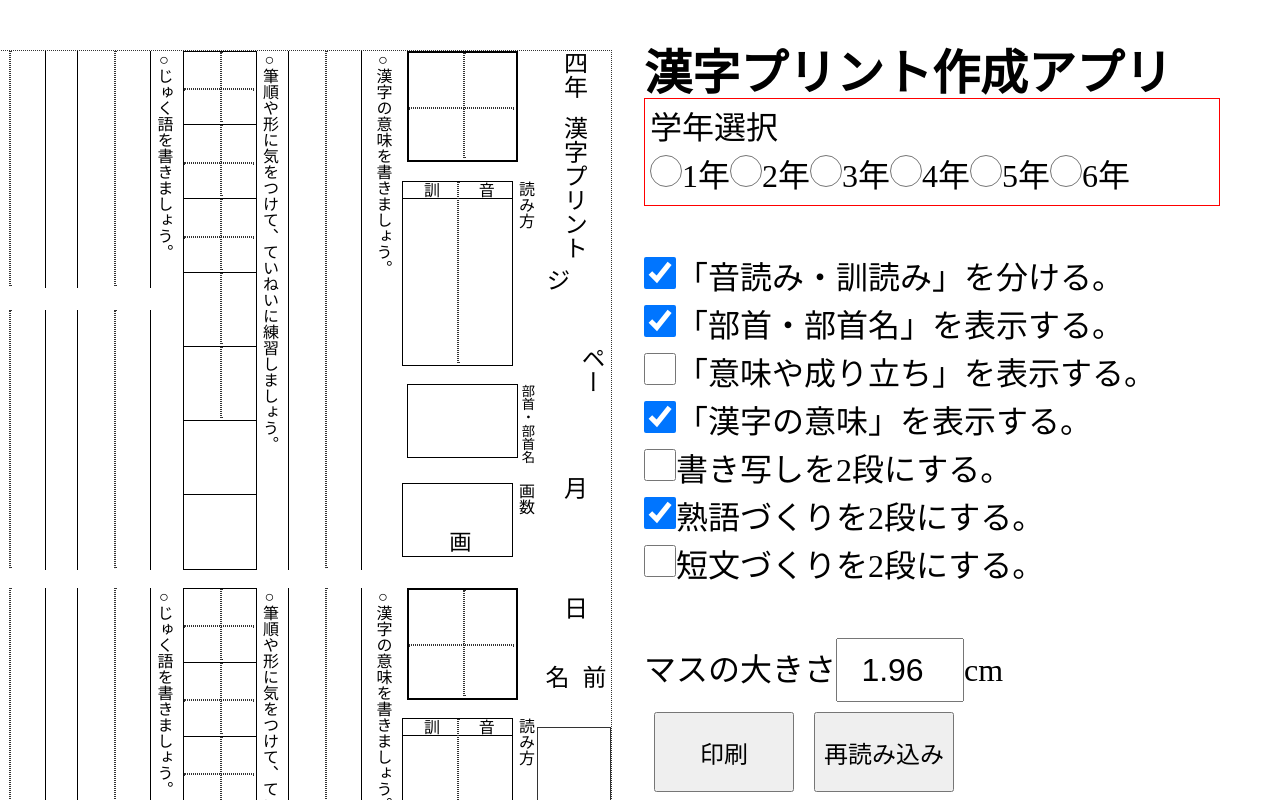
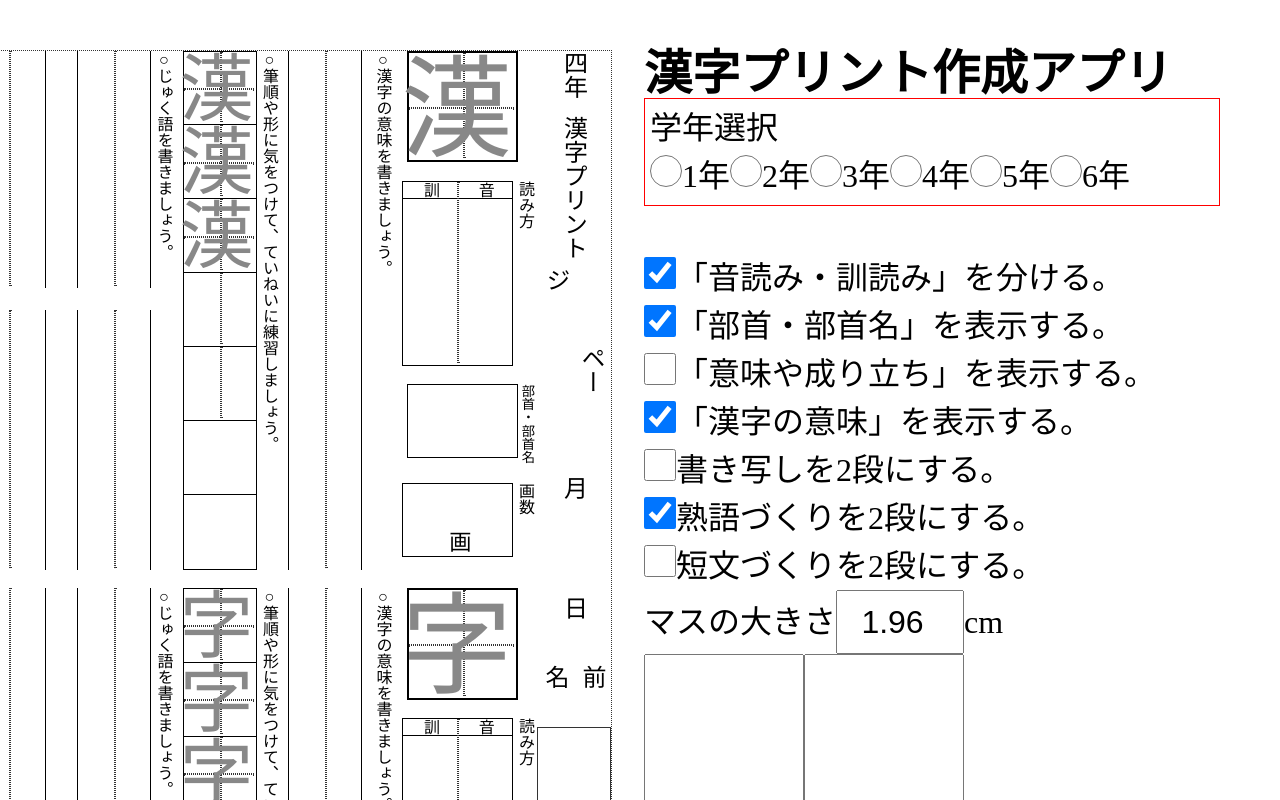
Before and after one commit to jimitas/kanpuri, a Next.js app: page / in a window 1280 px wide. Shown: the top 800 px of the page. Built offline with nearby package versions, Linux system fonts and the light colour scheme; no server answers.

Commit message:
ほぼ完成

```diff
--- a/src/components/Kurikaeshi/index.jsx
+++ b/src/components/Kurikaeshi/index.jsx
@@ -1,7 +1,11 @@
 export function Kurikaeshi(props) {
   const Size = props.size;
   const grade = props.g;
+  const index = props.i;
+  const kanji_1 = props.k_1;
+  const kanji_2 = props.k_2;
   const MASU_INDEX = [1, 2, 3, 4, 5, 6, 7];
+  console.log(kanji_1, kanji_2);
   return (
     <div style={{ paddingBlockStart: `${Size * 0.1}cm` }}>
       {grade > 3 ? (
@@ -15,6 +19,7 @@ export function Kurikaeshi(props) {
       ) : (
         <div>　</div>
       )}
+
       <div style={{ display: "flex" }}>
         {/* 後でCSS変数を用いるかも*/}
 
@@ -25,6 +30,15 @@ export function Kurikaeshi(props) {
               className={MASU_INDEX === 1 ? "masu2_top" : "masu2"}
               style={{ width: `${Size}cm`, height: `${Size}cm` }}
             >
+              {MASU_INDEX < 4 && index === 1 ? (
+                <div className="nazori_2" style={{ fontSize: `${Size}cm` }}>
+                  {kanji_1}
+                </div>
+              ) : MASU_INDEX < 4 && index === 2 ? (
+                <div className="nazori_2" style={{ fontSize: `${Size}cm` }}>
+                  {kanji_2}
+                </div>
+              ) : null}
               {MASU_INDEX < 4 ? <div className="xLine"></div> : null}
               {MASU_INDEX < 6 ? <div className="yLine"></div> : null}
             </div>
--- a/src/pages/index.jsx
+++ b/src/pages/index.jsx
@@ -24,6 +24,8 @@ export default function Home() {
   const INDEX = [1, 2, 3, 4, 5, 6];
   const [grade, setGrade] = useState(4);
   const [Size, setSize] = useState(1.96);
+  const [kanji_1, setKanji_1] = useState("漢");
+  const [kanji_2, setKanji_2] = useState("字");
   const [isShow_onkun, setIsshow_onkun] = useState(true);
   const [isShow_bushu, setIsshow_bushu] = useState(true);
   const [isShow_naritachi, setIsshow_naritachi] = useState(false);
@@ -109,6 +111,15 @@ export default function Home() {
     setSize((Size) => e.target.value);
   };
 
+  const changeKanji_1 = (e) => {
+    se.set.play();
+    setKanji_1((kanji_1) => e.target.value);
+  };
+  const changeKanji_2 = (e) => {
+    se.set.play();
+    setKanji_2((kanji_2) => e.target.value);
+  };
+
   return (
     <>
       <Head>
@@ -169,7 +180,6 @@ export default function Home() {
             短文づくりを2段にする。
           </label>
           <br />
-          <br />
           マスの大きさ
           <input
             onChange={changeSize}
@@ -179,6 +189,21 @@ export default function Home() {
             value={Size}
           />
           cm
+          <br />
+          <input
+            onChange={changeKanji_1}
+            style={{ width: "160px", height: "160px", fontSize: "100px", textAlign: "center" }}
+            type="text"
+            name=""
+            id=""
+          />
+          <input
+            onChange={changeKanji_2}
+            style={{ width: "160px", height: "160px", fontSize: "100px", textAlign: "center" }}
+            type="text"
+            name=""
+            id=""
+          />
           <br />
           <button
             onClick={() => {
@@ -217,6 +242,18 @@ export default function Home() {
                         height: `${Size * 1.5}cm`,
                       }}
                     >
+                      {item === 1 ? (
+                        <div className="nazori" style={{ fontSize: `${Size * 1.5}cm` }}>
+                          {kanji_1}
+                        </div>
+                      ) : (
+                        <div
+                          className="nazori"
+                          style={{ position: "absolute", zIndex: "100", fontSize: `${Size * 1.5}cm` }}
+                        >
+                          {kanji_2}
+                        </div>
+                      )}
                       <div className="xLine"></div>
                       <div className="yLine"></div>
                     </div>
@@ -232,9 +269,11 @@ export default function Home() {
 
                   {isShow_imi === true ? <Imi g={grade} size={Size}></Imi> : null}
 
-                  <Kurikaeshi g={grade} size={Size}></Kurikaeshi>
+                  <Kurikaeshi g={grade} size={Size} k_1={kanji_1} k_2={kanji_2} i={item}></Kurikaeshi>
 
-                  {isShow_kurikaeshi === true ? <Kurikaeshi size={Size}></Kurikaeshi> : null}
+                  {isShow_kurikaeshi === true ? (
+                    <Kurikaeshi size={Size} k_1={kanji_1} k_2={kanji_2} i={item}></Kurikaeshi>
+                  ) : null}
 
                   <Jukugo g={grade} size={Size}></Jukugo>
 
--- a/src/styles/globals.css
+++ b/src/styles/globals.css
@@ -18,15 +18,15 @@ button {
   cursor: pointer;
 }
 
-button{
-  width:140px;
-  height: 80px;
+button {
+  width: 140px;
+  height: 60px;
   font-size: 24px;
-  margin:10px;
+  margin: 10px;
 }
 
 .main {
-  position: fixed;
+  position: absolute;
   top: 50px;
   right: 50px;
   display: flex;
@@ -73,6 +73,21 @@ button{
 .masu {
   display: inline-table;
   border: solid black 2px;
+}
+.nazori {
+  position: absolute;
+  right:-10px;
+  top:-3px;
+  z-index: 100;
+  color: #888;
+}
+
+.nazori_2 {
+  position: absolute;
+  right:-7px;
+  top:-2px;
+  z-index: 100;
+  color: #888;
 }
 
 .kakusu {
```
